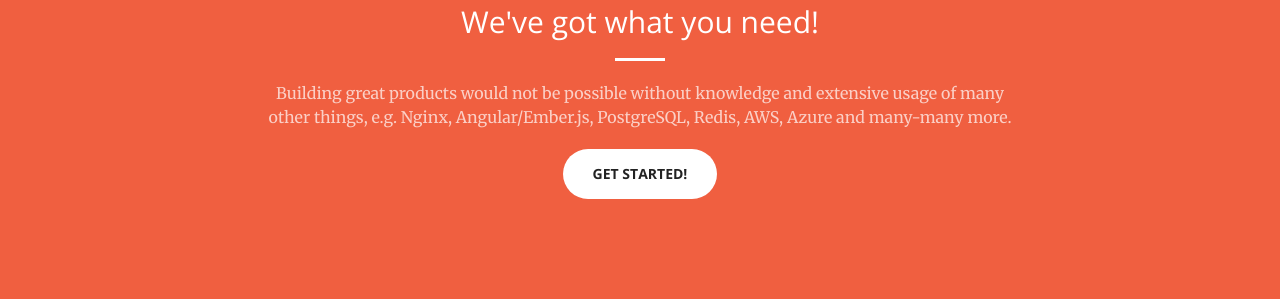
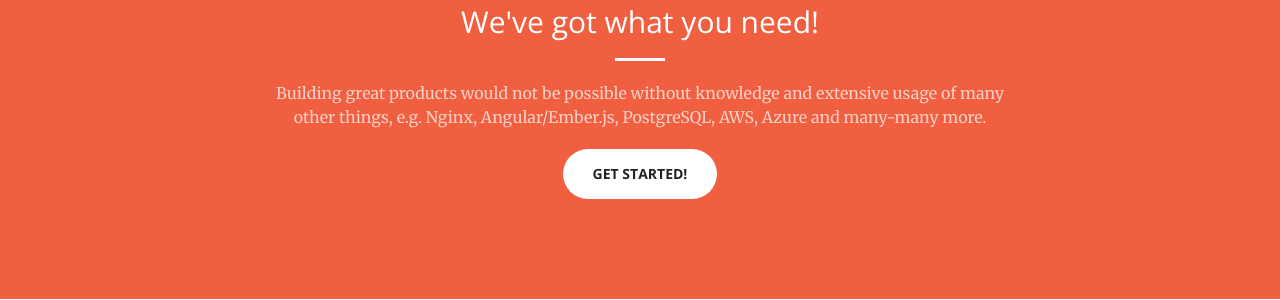
Before and after one commit to aiw3ndil/enkilabs, a Jekyll site: the page built from index.html, in a window 1280 px wide and 900 px high, scrolled down 818 px. Shown: the part 177-477 px from the top of the window. Built offline with Jekyll 4.4.1, drawn with Linux system fonts in a browser that asks for light colours.

Commit message:
Change call to action again

```diff
--- a/_includes/call-to-action.html
+++ b/_includes/call-to-action.html
@@ -4,7 +4,7 @@
             <div class="col-lg-8 col-lg-offset-2 text-center">
                 <h2 class="section-heading">We've got what you need!</h2>
                 <hr class="light">
-                <p class="text-faded">Building great products would not be possible without knowledge and extensive usage of many other things, e.g. Nginx, Angular/Ember.js, PostgreSQL, Redis, AWS, Azure and many-many more.</p>
+                <p class="text-faded">Building great products would not be possible without knowledge and extensive usage of many other things, e.g. Nginx, Angular/Ember.js, PostgreSQL, AWS, Azure and many-many more.</p>
                 <a href="#services" class="btn btn-default btn-xl page-scroll">Get Started!</a>
             </div>
         </div>
```
Also changed, not shown: Gemfile.lock (deleted).
